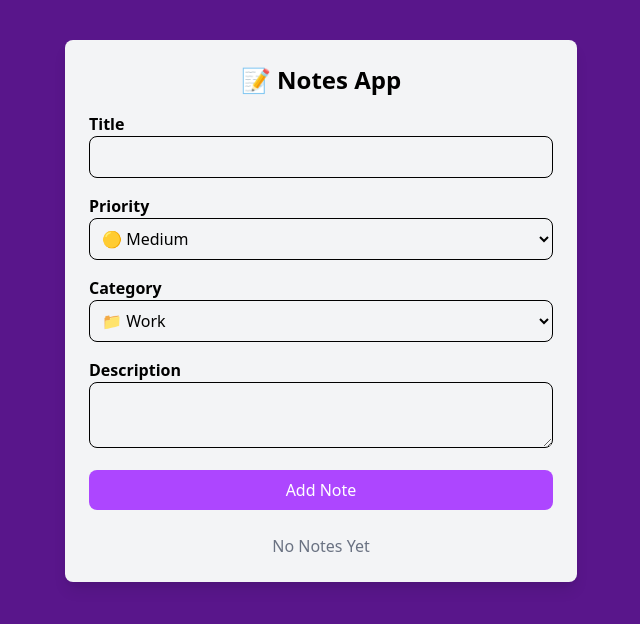
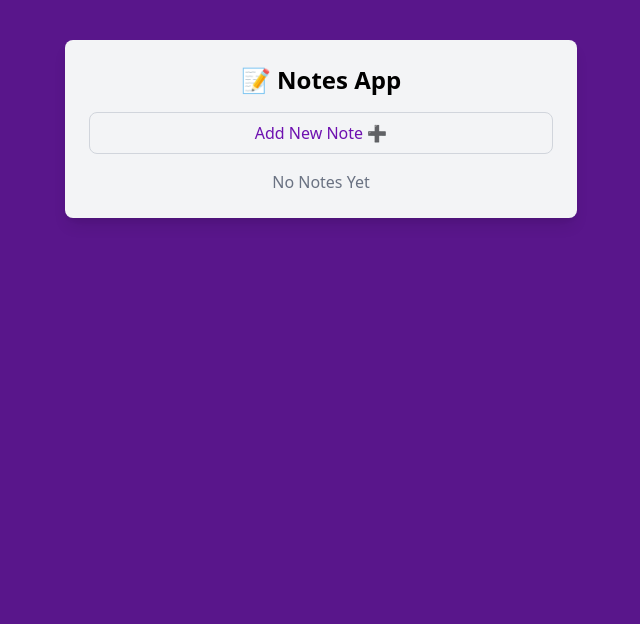
Before and after one commit to rrankawat/react-notes-app, a React (Vite) app: page / in a window 1280 px wide. Shown: the top 624 px of the page, without its empty margins (319-959 px from the left). Built offline with nearby package versions, Linux system fonts and the light colour scheme.

Commit message:
Toggle Form

```diff
--- a/src/components/NoteForm.jsx
+++ b/src/components/NoteForm.jsx
@@ -7,6 +7,7 @@
     category: 'work',
     description: '',
   })
+  const [isFormVisible, setIsFormVisible] = useState(false)
 
   const handleChange = e => {
     setFormData({ ...formData, [e.target.name]: e.target.value })
@@ -31,6 +32,17 @@
   }
 
   return (
+    <>
+      {/* Toggle Button */}
+      <button
+        onClick={() => setIsFormVisible(!isFormVisible)}
+        className='w-full bg-gray-100 border border-gray-300 text-purple-800 py-2 rounded-lg cursor-pointer hover:bg-purple-200 hover:border-purple-300 transition mb-4'
+      >
+        {isFormVisible ? 'Hide Form ✖️' : 'Add New Note ➕'}
+      </button>
+
+      {/* Form */}
+      {isFormVisible && (
         <form onSubmit={handleSubmit} className='mb-6'>
           <div className='mb-4'>
             <label htmlFor='title' className='block font-semibold text-left'>
@@ -77,7 +89,10 @@
             </select>
           </div>
           <div className='mb-4'>
-        <label htmlFor='description' className='block font-semibold text-left'>
+            <label
+              htmlFor='description'
+              className='block font-semibold text-left'
+            >
               Description
             </label>
             <textarea
@@ -92,6 +107,8 @@
             Add Note
           </button>
         </form>
+      )}
+    </>
   )
 }
 
```
Lines whose indentation alone changed are shown as unchanged.
